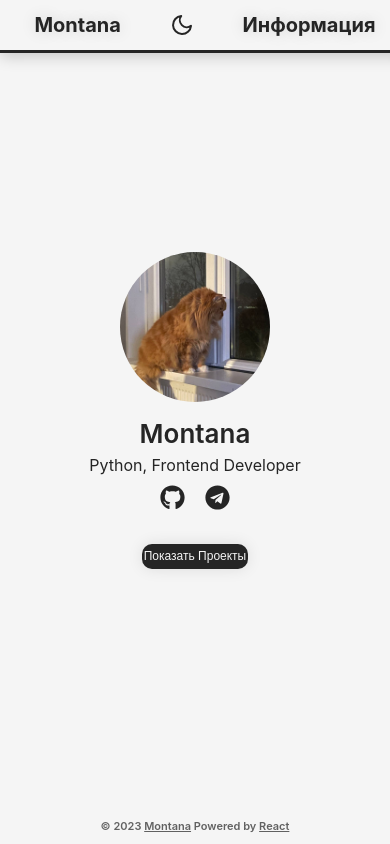
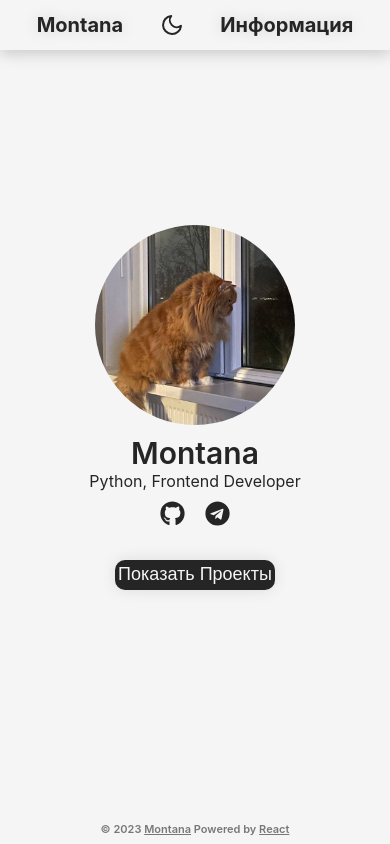
Before and after one commit to montanaaq/profile-website, a React (Create React App) app: page / in a window 390 px wide. Built offline with nearby package versions, Linux system fonts and the light colour scheme.

Commit message:
fixed #1000-7

```diff
--- a/src/Components/Footer.jsx
+++ b/src/Components/Footer.jsx
@@ -1,7 +1,7 @@
 function Footer() {
     return (
         <footer className="footer">
-            <span style={{opacity: '.6'}}>© 2023 <a href="https://montaanaq.netlify.app">Montana</a> Powered by <a href="https://react.com">React</a></span>
+            <span style={{opacity: '.6'}}>© 2023 <a href="https://montaanaq.netlify.app" className="a">Montana</a> Powered by <a href="https://react.com" className="a" target="_blank" rel="noreferrer">React</a></span>
         </footer>
      );
 }
--- a/src/index.css
+++ b/src/index.css
@@ -37,13 +37,10 @@ body {
   width: 100%;
   height: 50px;
   align-items: center;
-  border-bottom: 3px solid var(--text-color);
   box-shadow: 0px 3px 15px rgba(0, 0, 0, 0.2);
   text-shadow: 0px 0px 15px rgba(0, 0, 0, 0.15);
   flex-direction: row;
-  justify-content: space-around;
-  padding-left: 10px;
-  padding-right: 10px;
+  justify-content: space-evenly;
 }
 .main {
   position: relative;
@@ -65,7 +62,6 @@ body {
   font-size: 26px;
   font-weight: 600;
   margin-top: 10px;
-  padding: 6px 0;
 }
 .info-container span {
   display: flex;
@@ -86,8 +82,8 @@ body {
 .image {
   display: inline-table;
   border-radius: 50%;
-  width: 200px;
-  height: 200px;
+  width: 195px;
+  height: 195px;
   -webkit-user-drag: none;
 }
 .toggle-dark-mode {
@@ -194,22 +190,27 @@ body {
 .footer {
   font-size: 12px;
   width: 100%;
-  height: 1vh;
   display: flex;
   flex-direction: column;
   justify-content: flex-end;
   align-items: center;
   font-weight: 600;
  }
- .footer a, .footer span {
+ .footer .a, .footer span {
+  color: var(--text-color);
+ }
+ .footer .a:hover {
   color: black;
  }
- .footer a:hover {
-  opacity: 1;
- }
-
 
  @media (max-width: 768px) {
+  .info-container p {
+    font-size: 30px;
+  }
+  .image {
+    width: 200px;
+    height: 200px;
+  }
   .name {
      font-size: 20px;
   }
@@ -219,19 +220,9 @@ body {
   .toggle-dark-mode {
     font-size: 18px;
   }
-  .image {
-     width: 150px;
-     height: 150px;
-  }
 
   .social-links, .projects-list {
      padding-top: 10px;
-  }
-
-  .show-button {
-     height: 25px;
-     padding: 2px;
-     font-size: 16px;
   }
 
   .projects-list p {
@@ -242,6 +233,6 @@ body {
     font-size: 11px;
   }
   .show-button {
-    font-size: 12px;
+    font-size: 18px;
   }
  }
```
